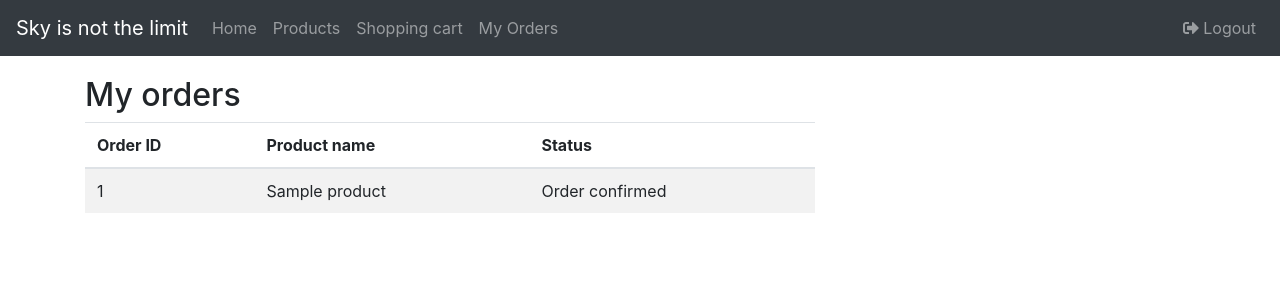
After one commit to emorthen/AdvancedSoftwareDevelopment, a Django app: a page that uses webshop/templates/layouts/base.html in a window 1280 px wide. The commit adds this page. Shown: the top 300 px of the page. Run offline with Django 3.2, Linux system fonts and the light colour scheme; a user stored in the database is signed in; tables that the repository leaves empty hold one stand-in row (values such as "Sample post"); some libraries are stand-ins or nearby versions.

Commit message:
adding a my orders page so the orders are displayed for users

```diff
--- a/webshop/templates/layouts/base.html
+++ b/webshop/templates/layouts/base.html
@@ -27,6 +27,9 @@
                     <li class="nav-item">
                         <a class="nav-link" href={% url 'webshop:cart' %}>Shopping cart</a>
                     </li>
+                     <li class="nav-item">
+                        <a class="nav-link" href={% url 'webshop:orders' %}>My Orders</a>
+                    </li>
                 </ul>
 
               <ul class="navbar-nav">
--- /dev/null
+++ b/webshop/templates/pages/order-list.html
@@ -0,0 +1,32 @@
+{% extends 'layouts/base.html' %}
+{% block content %}
+
+<h2>My orders</h2>
+
+
+{% if order_list.count > 0 %}
+<table class="table table-striped">
+    <thead>
+        <tr>
+            <th>Order ID</th>
+            <th>Product name</th>
+            <th>Status</th>
+        </tr>
+    </thead>
+
+    {% for order in order_list %}
+    <tr>
+        <td>{{ order.id }}</td>
+        <td>{{ order.product.name }}</td>
+        <td>{{ order.status_field }}</td>
+    </tr>
+    {% endfor %}
+</table>
+
+{% else %}
+<p>You have no orders yet.</p>
+
+{% endif %}
+
+
+{% endblock %}
--- a/webshop/urls.py
+++ b/webshop/urls.py
@@ -14,4 +14,5 @@ urlpatterns = [
     url(r'^remove_from_cart/(\d+)/$', views.remove_from_cart, name='remove_from_cart'),
     url(r'^product_search_list_view/$', views.product_search_list_view, name='product_search_list_view'),
     url(r'^buy/$', views.remove_all_from_cart, name='Buy'),
+    url(r'^my_orders/$', views.order_view, name='orders')
 ]
--- a/webshop/views.py
+++ b/webshop/views.py
@@ -3,7 +3,7 @@ from django.contrib.auth.forms import UserCreationForm
 from django.contrib.auth.decorators import login_required
 from django.shortcuts import render, redirect
 from webshop.cart import Cart
-from webshop.models import Product
+from webshop.models import Product, Order
 from functools import reduce
 from django.db.models import Q
 import operator
@@ -109,3 +109,9 @@ def product_search_list_view(request):
         result = result.filter(Q(price__lte=query_max_price))
 
     return render(request, 'pages/product-list.html', {'product_list': result})
+
+@login_required
+def order_view(request):
+    order_list = Order.objects.all()
+
+    return render(request, 'pages/order-list.html', {'order_list': order_list})
```
